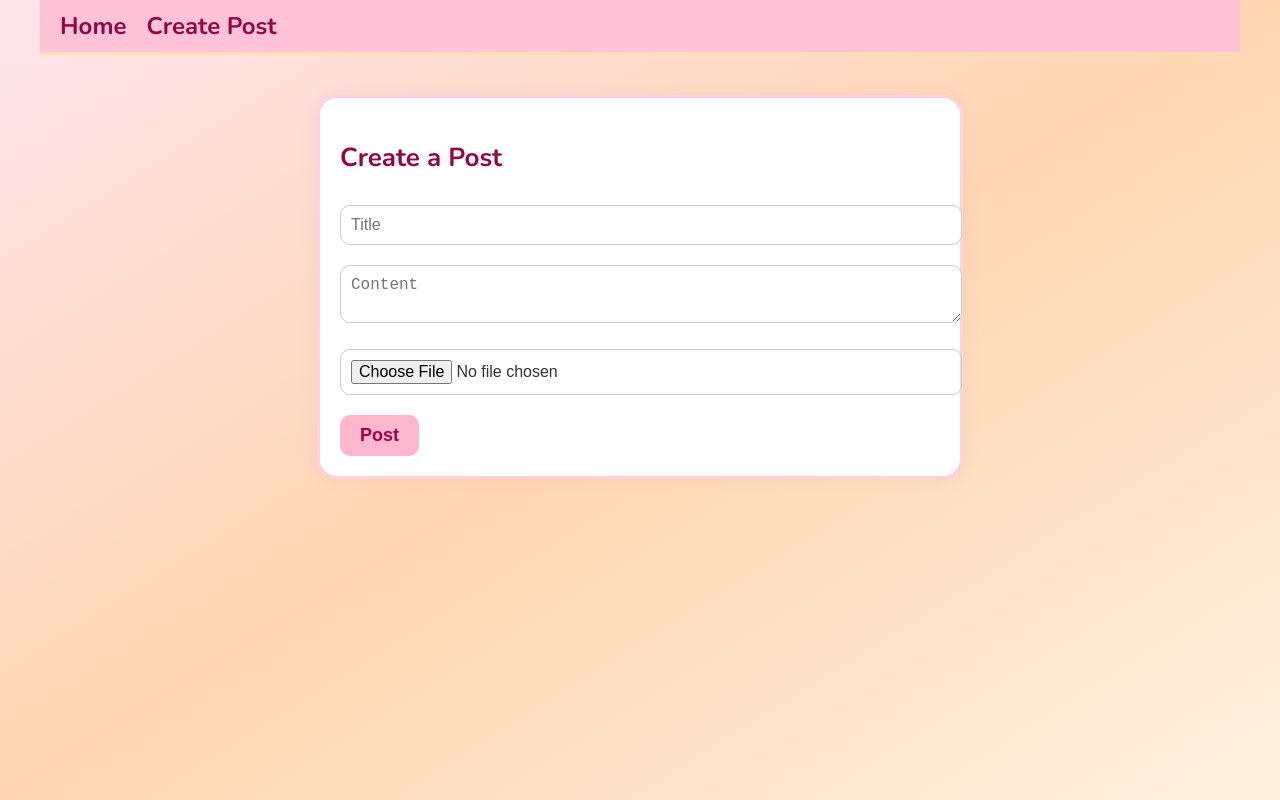
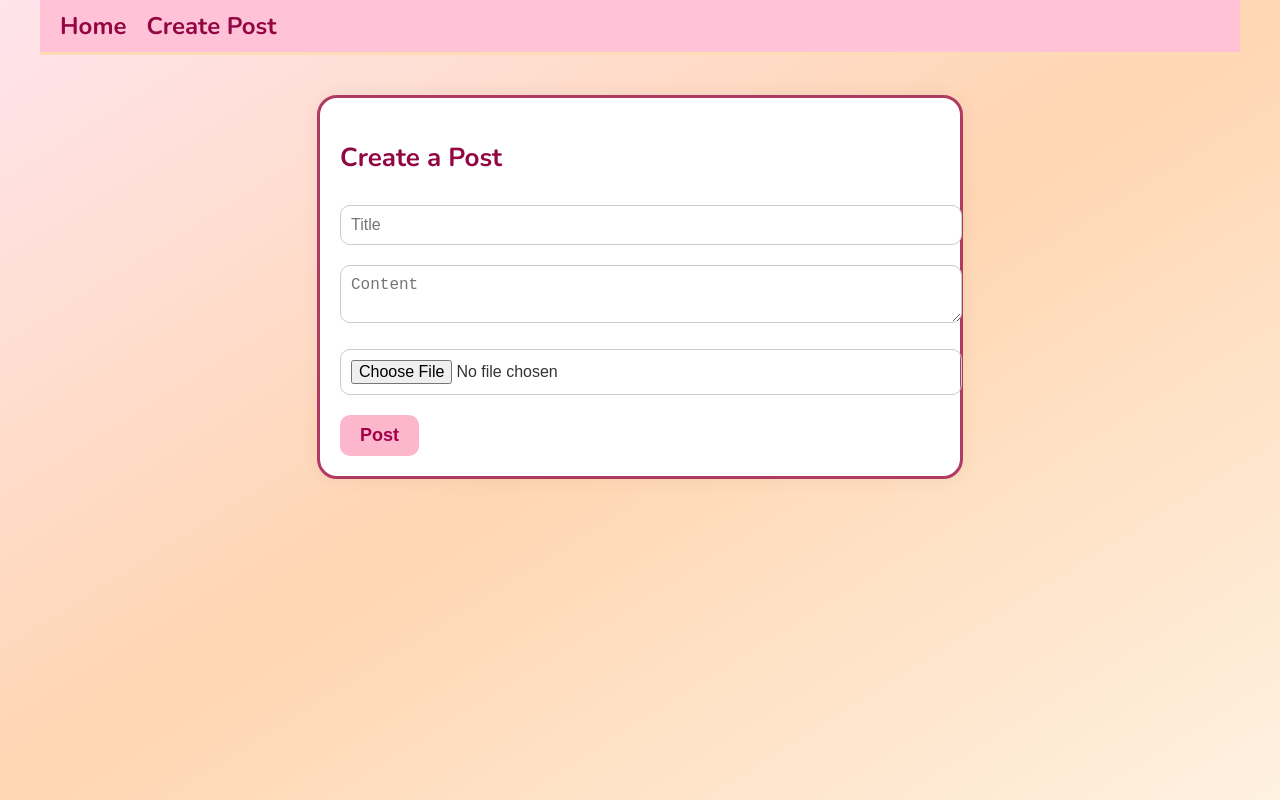
Before and after one commit to arshiabyya/LostAndFound, a React (Create React App) app in the folder frontend/: page /create in a window 1280 px wide. Built offline with nearby package versions, Linux system fonts and the light colour scheme.

Commit message:
padding change

```diff
--- a/frontend/src/App.css
+++ b/frontend/src/App.css
@@ -71,7 +71,7 @@ nav a:hover {
   background-color: white;
   border-radius: 20px;
   box-shadow: 0 6px 15px rgba(0, 0, 0, 0.1);
-  padding: 20px;
+  padding: 40px;
   transition: transform 0.2s ease, box-shadow 0.2s ease;
   display: flex;
   flex-direction: column;
@@ -199,7 +199,7 @@ nav a:hover {
   max-width: 600px;
   margin: 40px auto;
   padding: 20px;
-  border: 3px solid #ffd1e0;
+  border: 3px solid #af3b61;
   background-color: #ffffff;
   box-shadow: 0 0 20px rgba(0, 0, 0, 0.05);
   border-radius: 20px;
```
